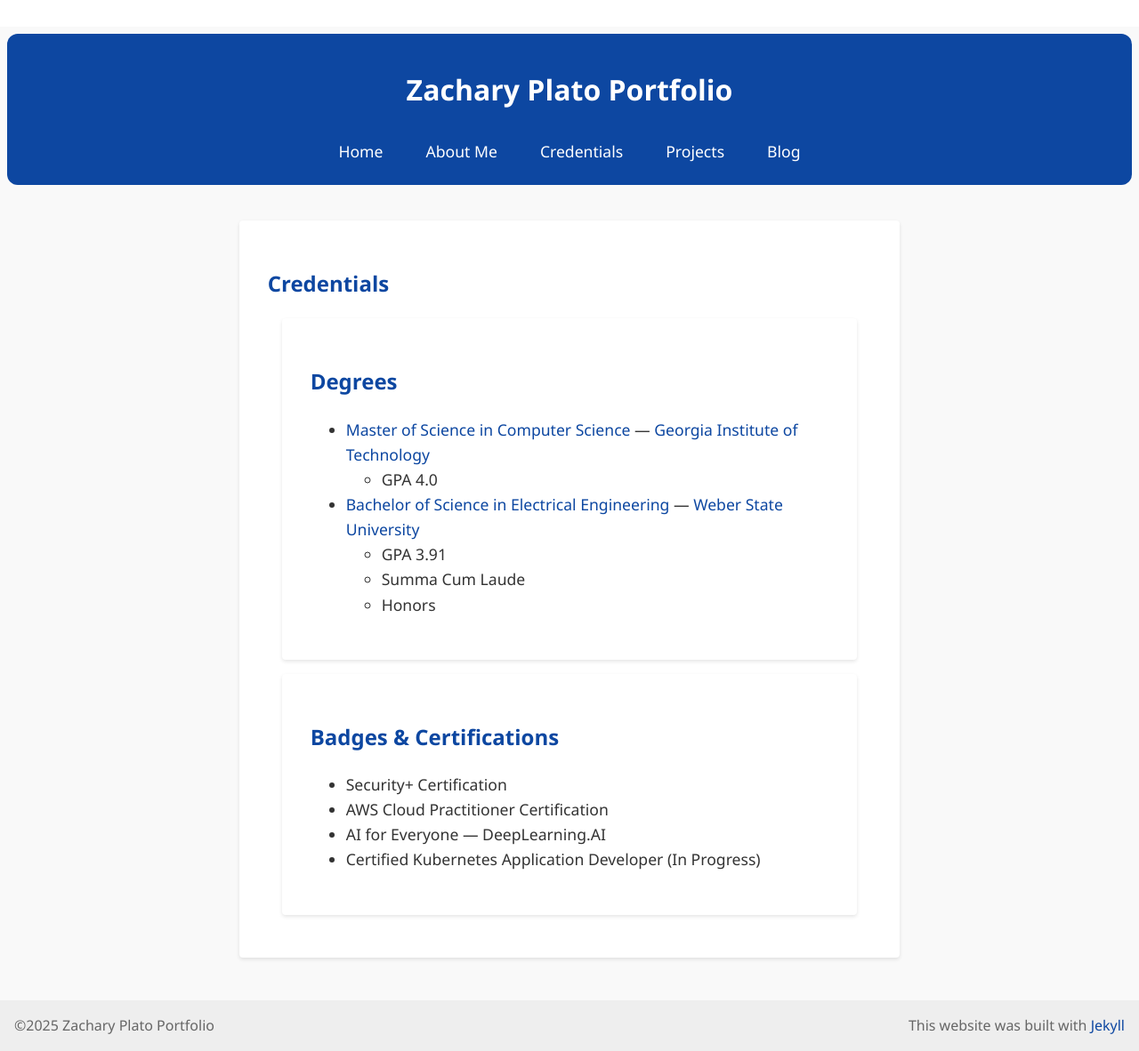
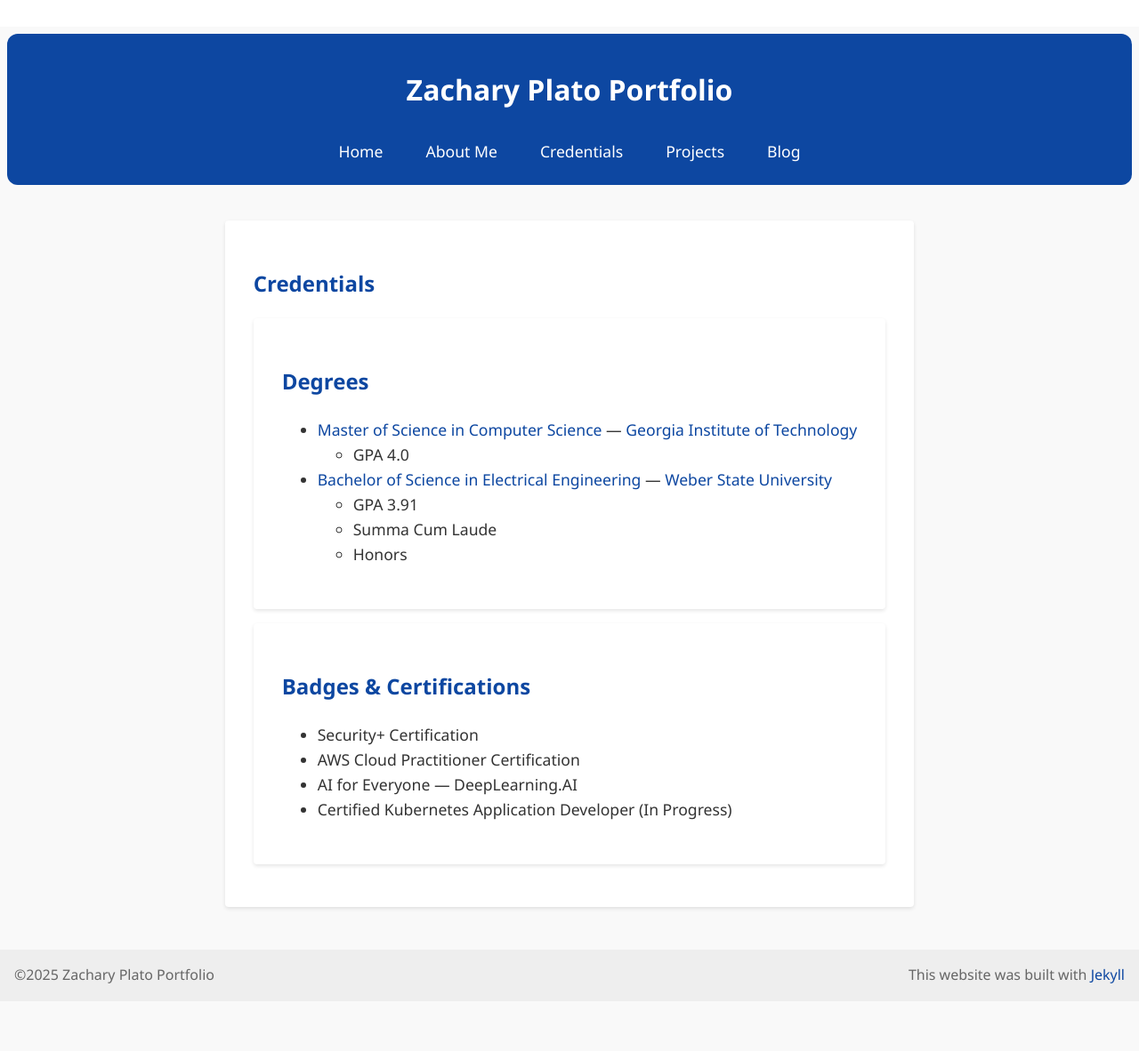
Before and after one commit to zplato/zplato.github.io, a Jekyll site: the page built from credentials.md, in a window 1280 px wide. Shown: the whole page at 89% size. Built offline with Jekyll 4.4.1, drawn with Linux system fonts in a browser that asks for light colours; after the commit the page ends 1126 px from its top, so only the background shows below that.

Commit message:
init site

```diff
--- a/_layouts/default.html
+++ b/_layouts/default.html
@@ -23,7 +23,6 @@
       border-radius: 4px;
       box-shadow: 0 2px 4px rgba(0, 0, 0, 0.1);
       font-family: 'Segoe UI Semilight', 'Segoe UI', sans-serif;
-      width: calc(100% - 2rem);
       margin-left: auto;
       margin-right: auto;
       box-sizing: border-box;
@@ -59,11 +58,12 @@
 
       nav ul li a {
         padding: 0.75rem;
-        width: 100%;
+        width: calc(100% - 2rem);
         text-align: center;
         border: 1px solid white;
         margin: 0.25rem 0;
         border-radius: 4px;
+        box-sizing: border-box;
       }
 
       nav ul li a:hover {
```
